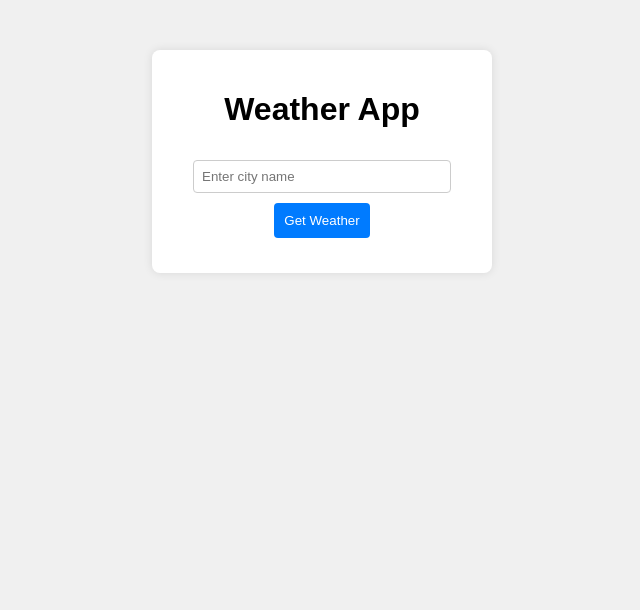
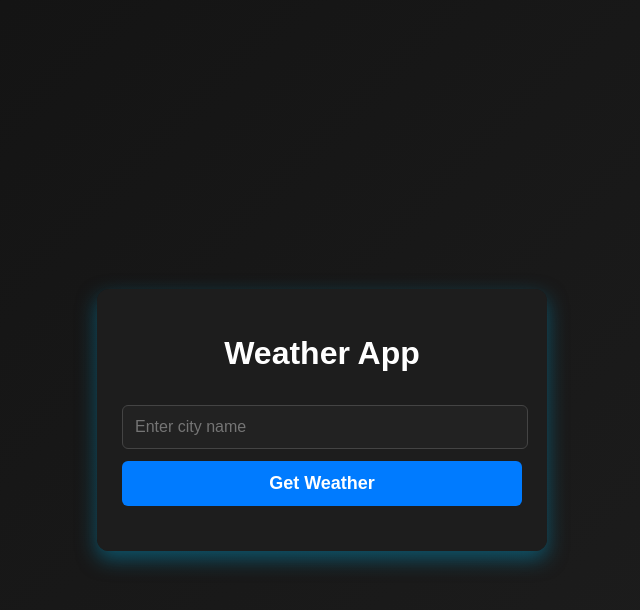
Before and after one commit to SundarapandiT/Medify_project, a plain HTML site: page index.html in a window 1280 px wide. Shown: the whole page, without its empty margins (318-958 px from the left). Drawn offline with Linux system fonts and the light colour scheme.

Commit message:
update css

```diff
--- a/index.css
+++ b/index.css
@@ -1,40 +1,107 @@
+
 body {
-    font-family: Arial, sans-serif;
+    font-family: 'Poppins', sans-serif;
     text-align: center;
-    background-color: #f0f0f0;
+    background: linear-gradient(135deg, #121212, #1f1f1f);
+    color: #fff;
+    min-height: 100vh;
+    display: flex;
+    align-items: center;
+    justify-content: center;
+    padding: 20px;
+    margin: 0;
 }
 
 .container {
-    width: 300px;
-    margin: 50px auto;
-    padding: 20px;
-    background: white;
-    border-radius: 8px;
-    box-shadow: 0 0 10px rgba(0, 0, 0, 0.1);
+    width: 90%;
+    max-width: 400px;
+    padding: 25px;
+    background: rgba(30, 30, 30, 0.95);
+    border-radius: 12px;
+    box-shadow: 0 8px 20px rgba(2, 144, 187, 0.5);
+    transition: transform 0.3s ease-in-out;
+}
+
+.container:hover {
+    transform: scale(1.02);
 }
 
 input {
-    width: 80%;
-    padding: 8px;
-    margin: 10px 0;
-    border: 1px solid #ccc;
-    border-radius: 4px;
+    width: calc(100% - 20px);
+    padding: 12px;
+    margin: 12px 0;
+    border: 1px solid #444;
+    border-radius: 6px;
+    font-size: 16px;
+    background: #222;
+    color: #fff;
+    transition: 0.3s;
+}
+
+input:focus {
+    border-color: #007bff;
+    box-shadow: 0 0 8px rgba(0, 123, 255, 0.5);
+    outline: none;
 }
 
 button {
-    padding: 10px;
+    width: 100%;
+    padding: 12px;
     border: none;
     background: #007bff;
     color: white;
-    border-radius: 4px;
+    font-size: 18px;
+    font-weight: bold;
+    border-radius: 6px;
     cursor: pointer;
+    transition: background 0.3s ease, transform 0.2s ease;
 }
 
 button:hover {
     background: #0056b3;
+    transform: translateY(-2px);
+}
+
+button:active {
+    transform: translateY(0);
 }
 
 #weather-info {
-    margin-top: 15px;
-    font-size: 18px;
+    margin-top: 20px;
+    font-size: 20px;
+    color: #ddd;
+    font-weight: bold;
+    animation: fadeIn 0.8s ease-in-out;
 }
+
+@keyframes fadeIn {
+    from {
+        opacity: 0;
+        transform: translateY(10px);
+    }
+    to {
+        opacity: 1;
+        transform: translateY(0);
+    }
+}
+
+
+@media (max-width: 480px) {
+    .container {
+        padding: 20px;
+    }
+
+    input {
+        font-size: 14px;
+        padding: 10px;
+    }
+
+    button {
+        font-size: 16px;
+        padding: 10px;
+    }
+
+    #weather-info {
+        font-size: 18px;
+    }
+}
```
